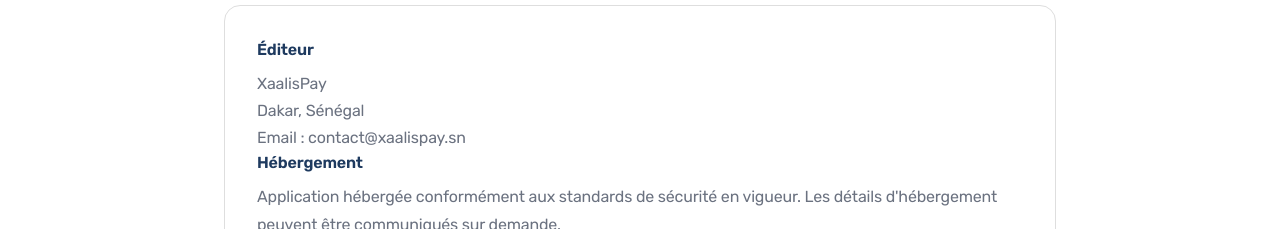
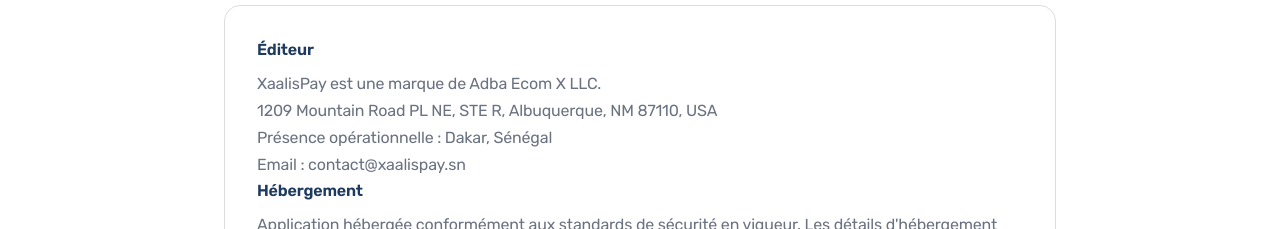
Before and after one commit to adbantdsh-alt/xaalispay, a Next.js app: page /mentions-legales in a window 1280 px wide. Shown: the part 207-436 px from the top of the page. Built offline with nearby package versions, Linux system fonts and the light colour scheme; no server answers.

Commit message:
Mise à jour mentions legales

```diff
--- a/app/(marketing)/mentions-legales/page.tsx
+++ b/app/(marketing)/mentions-legales/page.tsx
@@ -20,9 +20,12 @@
         <section>
           <h2>Éditeur</h2>
           <p>
-            XaalisPay
+            XaalisPay est une marque de Adba Ecom X LLC.
             <br />
-            Dakar, Sénégal
+            1209 Mountain Road PL NE, STE R, Albuquerque, NM 87110, USA
+          </p>
+          <p>
+            Présence opérationnelle : Dakar, Sénégal
             <br />
             Email :{" "}
             <a href="mailto:contact@xaalispay.sn" className="content-link">
```
